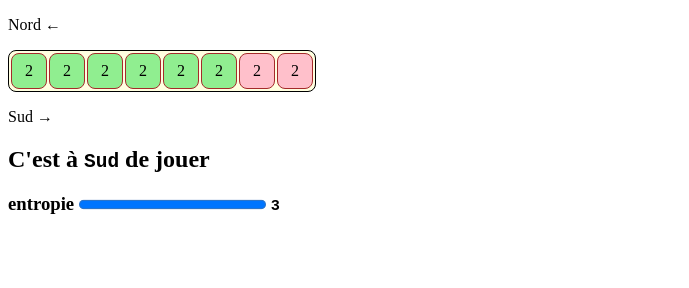
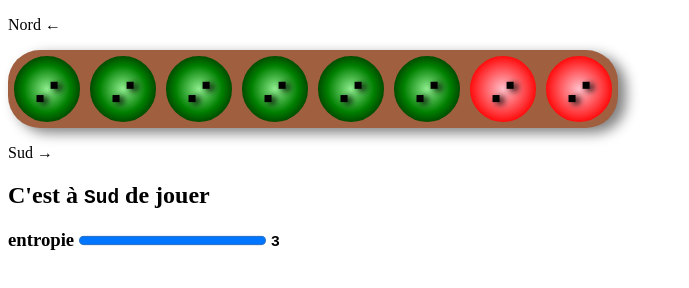
Before and after one commit to AlainBusser/Jeux_maths_OI, a plain HTML site: page fafy/fafy8S.html in a window 1280 px wide. Shown: the whole page, without its empty margins (0-689 px from the left). Drawn offline with Linux system fonts and the light colour scheme.

Commit message:
fafy avec graines

```diff
--- a/fafy/fafy8S.html
+++ b/fafy/fafy8S.html
@@ -1,27 +1,27 @@
-<!doctype html>
-<html>
-<head>
+<!DOCTYPE html>
+<html><head>
+<meta http-equiv="content-type" content="text/html; charset=UTF-8">
 	<meta charset="utf-8">
 	<style>
 table {
-	border-radius: 8px;
-	border: 1px solid black;
-	background-color: lightyellow;
+    border-radius: 32px;
+    background: rgb(160,96,64);
+    box-shadow: 8px 5px 13px gray;
 }
 table td {
-	border-radius: 8px;
-	border: 1px solid brown;
-	width: 2em;
-	minimum-width: 2em;
-	height: 2em;
-	minimum-height: 2em;
-	text-align: center;
+    width: 64px;
+    height: 64px;
+    border-radius: 50%;
+    font-size: 48px;
+    text-align: center;
+    text-shadow: 4px 2px 6px black;
+    border: 4px solid rgb(160,96,64);
 }
 .rouge {
-	background-color: pink;
+    background: radial-gradient(pink 0, red 75%, black 100%);
 }
 .vert {
-	background-color: lightgreen;
+    background: radial-gradient(lightgreen 0, green, black 100%);
 }
 
 	</style>
@@ -29,23 +29,25 @@ table td {
 <body>
 <p>Nord ←</p>
 <table>
-<tr>
-<td id="t0" onclick="jouer(0)" class="vert">2</td>
-<td id="t1" onclick="jouer(1)" class="vert">2</td>
-<td id="t2" onclick="jouer(2)" class="vert">2</td>
-<td id="t3" onclick="jouer(3)" class="vert">2</td>
-<td id="t4" onclick="jouer(4)" class="vert">2</td>
-<td id="t5" onclick="jouer(5)" class="vert">2</td>
-<td id="t6" onclick="jouer(6)" class="vert">2</td>
-<td id="t7" onclick="jouer(7)" class="vert">2</td>
+<tbody><tr>
+<td id="t0" onclick="jouer(0)" class="vert">⠔</td>
+<td id="t1" onclick="jouer(1)" class="vert">⠔</td>
+<td id="t2" onclick="jouer(2)" class="vert">⠔</td>
+<td id="t3" onclick="jouer(3)" class="vert">⠔</td>
+<td id="t4" onclick="jouer(4)" class="vert">⠔</td>
+<td id="t5" onclick="jouer(5)" class="vert">⠔</td>
+<td id="t6" onclick="jouer(6)" class="rouge">⠔</td>
+<td id="t7" onclick="jouer(7)" class="rouge">⠔</td>
 </tr>
-</table>
+</tbody></table>
 <p>Sud →</p>
 <h2>C'est à <code id="tourjeu">Sud</code> de jouer</h2>
-<h3>entropie  <progress id="visuS" max="300" value="300"></progress> <code id="entropie"></code> </h3>
+<h3>entropie  <progress id="visuS" max="300" value="300"></progress> <code id="entropie">3</code> </h3>
 
 <script>
 const N = 8
+const dessin = ["⠀","⠂","⠔","⠕","⠶","⠷","⠿"]
+const nombre = {"⠀":0, "⠂":1, "⠔":2, "⠕":3, "⠶":4, "⠷":5, "⠿":6 }
 const nom = {"-1": "Nord","1": "Sud" }
 let joueur = 1
 const xlogx = function(x) {
@@ -55,13 +57,13 @@ const xlogx = function(x) {
 const entropy = function() {
 	let S = 0
 	for (let i=0;i<N;i++) {
-		S -= xlogx(parseFloat(di("t"+i).innerHTML)/(2*N))
+		S -= xlogx(parseFloat(nombre[di("t"+i).innerHTML])/(2*N))
 	}
 	di("entropie").innerHTML = S.toLocaleString()
 	di("visuS").value = Math.floor(100*S)
 }
 const di = nom => document.getElementById(nom)
-const nbgraines = i => parseInt(di("t"+i).innerHTML)
+const nbgraines = i => parseInt(nombre[di("t"+i).innerHTML])
 const jouable = function(j,i) {
         if (nbgraines(i)==0) return false
         if (i+j*nbgraines(i)<0) return false
@@ -81,9 +83,9 @@ const colorier = function() {
 const jouer = function(i) {
 	if (jouable(joueur,i)) {
 		for (n=nbgraines(i),k=i+joueur; n>0; n--,k+=joueur) {
-			di("t"+k).innerHTML = nbgraines(k)+1
+			di("t"+k).innerHTML = dessin[nbgraines(k)+1]
 		}
-		di("t"+i).innerHTML = 0
+		di("t"+i).innerHTML = dessin[0]
 		joueur = -joueur
 		di("tourjeu").innerHTML = nom[joueur]
 		colorier()
@@ -97,5 +99,6 @@ colorier()
 
 
 
-</body>
-</html>
+
+
+</body></html>
```
Also changed, not shown: fafy/fafy8S1.html (+35 -32 lines).
